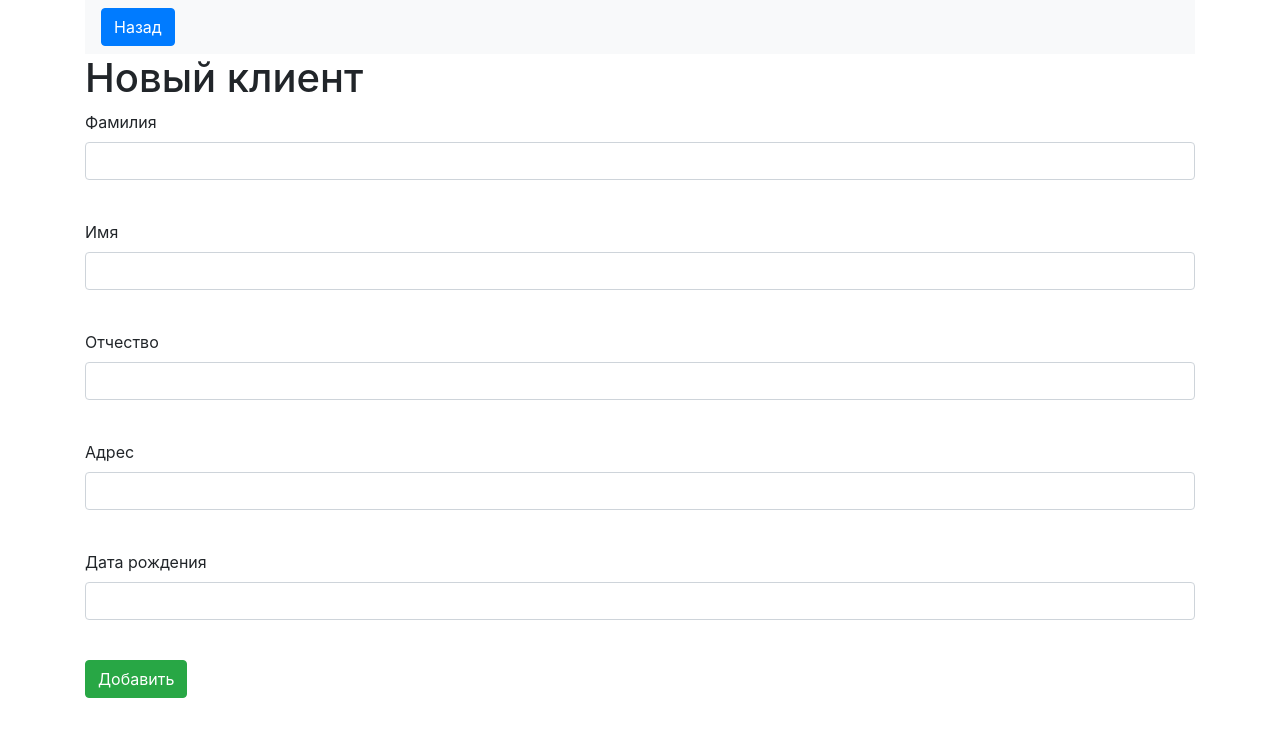
After one commit to LysakVladimir/DocConstruct, a Flask app: template templates/add_client.html in a window 1280 px wide. The commit adds this page. Shown: the top 737 px of the page. Run offline with Flask 3, Linux system fonts and the light colour scheme; the template is opened without the code that fills it: values that come from a table or form of the project are taken from there, others are empty; some libraries are stand-ins or nearby versions.

Commit message:
add add_client page

```diff
--- /dev/null
+++ b/forms/add_client_form.py
@@ -0,0 +1,13 @@
+from flask_wtf import FlaskForm
+from wtforms import StringField, SubmitField
+from wtforms.validators import DataRequired
+
+
+class AddClientForm(FlaskForm):
+    surname = StringField("Фамилия", validators=[DataRequired()])
+    name = StringField("Имя", validators=[DataRequired()])
+    patronymic = StringField("Отчество", validators=[DataRequired()])
+
+    address = StringField("Адрес", validators=[DataRequired()])
+    birth_date = StringField("Дата рождения", validators=[DataRequired()])
+    submit = SubmitField("Добавить")
--- a/main.py
+++ b/main.py
@@ -1,7 +1,10 @@
+from datetime import datetime
 from flask import Flask, render_template, redirect
 from flask_login import LoginManager, login_user, login_required, logout_user, current_user
+
 from forms.sign_in_form import SignInForm
 from forms.register_form import RegisterForm
+from forms.add_client_form import AddClientForm
 
 from data import db_session
 from data.user import User
@@ -25,6 +28,7 @@ def load_user(user_id):
 def index():
     if current_user.is_authenticated:
         return redirect("/clients")
+
     return redirect("/register")
 
 
@@ -32,6 +36,7 @@ def index():
 def clients():
     new_session = db_session.create_session()
     user_clients = new_session.query(Client).filter((Client.user == current_user))
+
     return render_template("clients.html", clients=user_clients)
 
 
@@ -54,6 +59,7 @@ def register():
     new_session.add(user)
     new_session.commit()
     login_user(user)
+
     return redirect("/clients")
 
 
@@ -73,6 +79,30 @@ def sign_in():
     return render_template("sign_in.html", title="Авторизация", form=form, message="Неправильный логин или пароль")
 
 
+@app.route("/add_client", methods=["GET", "POST"])
+@login_required
+def add_client():
+    form = AddClientForm()
+
+    if form.validate_on_submit():
+        new_session = db_session.create_session()
+        client = Client()
+
+        client.surname = form.surname.data
+        client.name = form.name.data
+        client.patronymic = form.patronymic.data
+
+        client.address = form.address.data
+        client.birth_date = datetime.strptime(form.birth_date.data, "%d/%m/%Y")
+
+        current_user.clients.append(client)
+        new_session.merge(current_user)
+        new_session.commit()
+        return redirect("/clients")
+
+    return render_template("add_client.html", title="Новый клиент", form=form)
+
+
 @app.route("/log_out")
 @login_required
 def log_out():
--- /dev/null
+++ b/templates/add_client.html
@@ -0,0 +1,64 @@
+{% extends "base.html" %}
+
+{% block content %}
+<header>
+<nav class="navbar navbar-light bg-light">
+    <a class="btn btn-primary" href="/clients">Назад</a>
+</nav>
+</header>
+<h1>Новый клиент</h1>
+<form action="" method="post">
+    {{ form.hidden_tag() }}
+    <p>
+        {{ form.surname.label }}<br>
+        {{ form.surname(class="form-control") }}<br>
+        {% for error in form.surname.errors %}
+            <p class="alert alert-danger" role="alert">
+                {{ error }}
+            </p>
+        {% endfor %}
+    </p>
+    <p>
+        {{ form.name.label }}<br>
+        {{ form.name(class="form-control") }}<br>
+        {% for error in form.name.errors %}
+            <p content="alert alert-danger" role="alert">
+                {{ error }}
+            </p>
+        {% endfor %}
+    </p>
+    <p>
+        {{ form.patronymic.label }}<br>
+        {{ form.patronymic(class="form-control") }}<br>
+        {% for error in form.patronymic.errors %}
+            <p class="alert alert-danger" role="alert">
+                {{ error }}
+            </p>
+        {% endfor %}
+    </p>
+    <p>
+        {{ form.address.label }}<br>
+        {{ form.address(class="form-control") }}<br>
+        {% for error in form.address.errors %}
+            <p class="alert alert-danger" role="alert">
+                {{ error }}
+            </p>
+        {% endfor %}
+    </p>
+    <p>
+        {{ form.birth_date.label }}<br>
+        {{ form.birth_date(class="form-control") }}<br>
+        {% for error in form.birth_date.errors %}
+            <p class="alert alert-danger" role="alert">
+                {{ error }}
+            </p>
+        {% endfor %}
+    </p>
+    <p>
+        {{ form.submit(type="submit", class="btn btn-success") }}
+    </p>
+    <div>
+        {{message}}
+    </div>
+</form>
+{% endblock %}
--- a/templates/base.html
+++ b/templates/base.html
@@ -10,8 +10,8 @@
     <title>{{ title }}</title>
 </head>
 <body>
-    <main role="main" class="container">
-        {% block content %}{% endblock %}
-    </main>
+<main role="main" class="container">
+    {% block content %}{% endblock %}
+</main>
 </body>
 </html>
--- a/templates/clients.html
+++ b/templates/clients.html
@@ -4,6 +4,7 @@
 <header>
     <nav class="navbar navbar-light bg-light">
         <a class="navbar-brand" href="/log_out">{{ current_user.name }}</a>
+        <a class="btn btn-primary" href="/add_client">Добавить клиента</a>
     </nav>
 </header>
 <h1>Клиенты</h1>
@@ -14,8 +15,8 @@
     </h2>
     <div>
         Дата добавления: {{client.created_date}}<br>
-            Дата рождения:   {{client.birth_date}}<br>
-            Адрес клиента:   {{client.address}}
+        Дата рождения: {{client.birth_date}}<br>
+        Адрес клиента: {{client.address}}
     </div>
 </div>
 {% endfor %}
```
Also changed, not shown: db/db_flask.db. Lines whose indentation alone changed are shown as unchanged.
